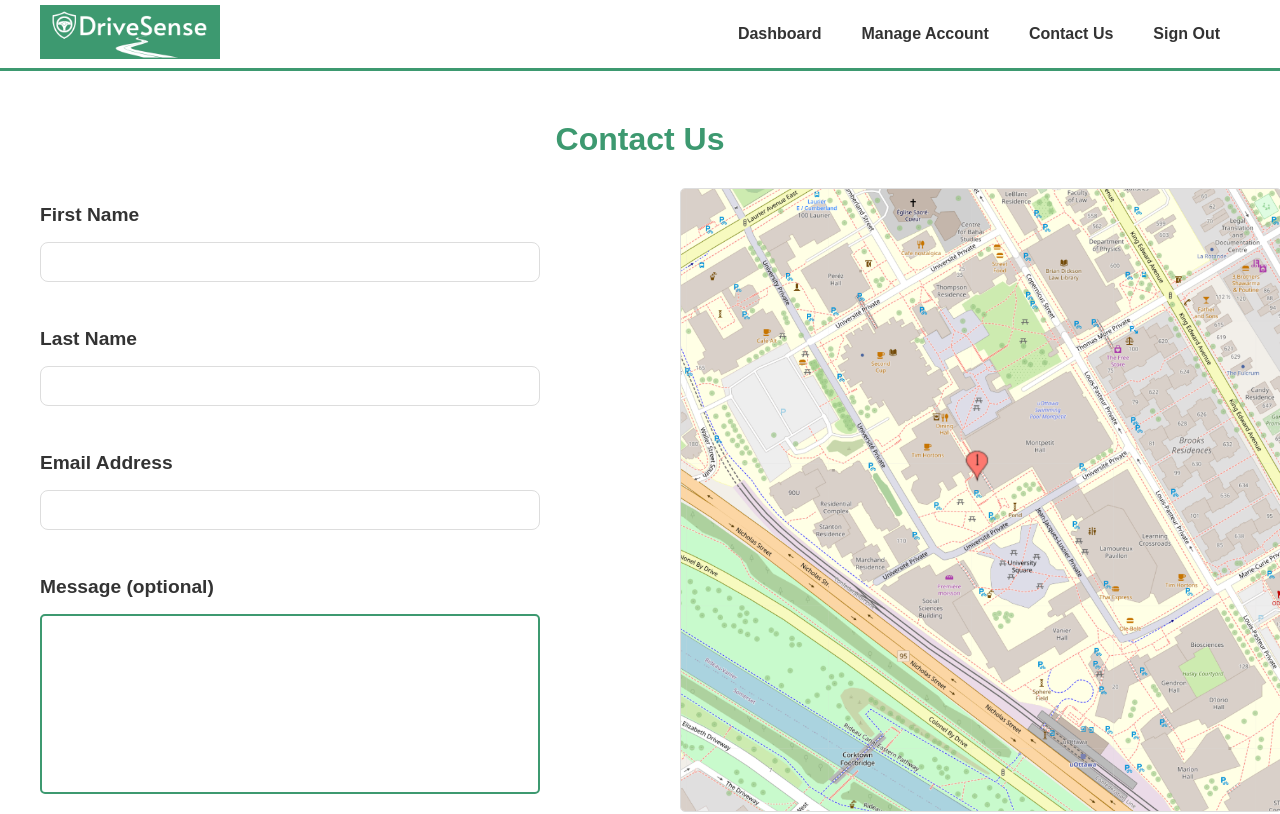
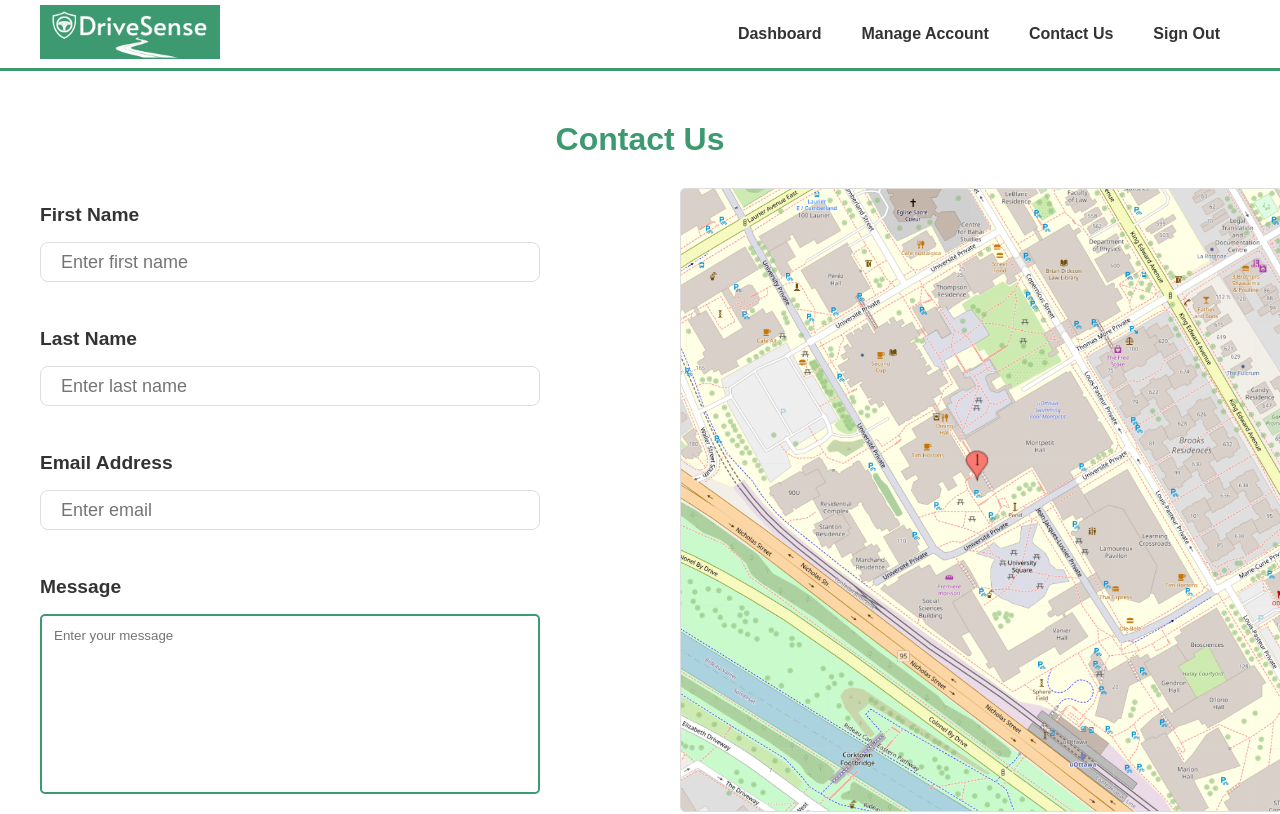
Before and after one commit to LockedIn-LTD/AdminDashboard-main, a React (Create React App) app: page /contactus in a window 1280 px wide. Shown: the top 814 px of the page. Built offline with nearby package versions, Linux system fonts and the light colour scheme.

Commit message:
slight style changes

```diff
--- a/package.json
+++ b/package.json
@@ -3,7 +3,9 @@
   "version": "0.1.0",
   "private": true,
   "dependencies": {
+    "@emailjs/browser": "^4.4.1",
     "cra-template": "1.2.0",
+    "emailjs": "^4.0.3",
     "react": "^19.0.0",
     "react-dom": "^19.0.0",
     "react-router-dom": "^7.1.5",
--- a/src/ContactUs.js
+++ b/src/ContactUs.js
@@ -1,10 +1,53 @@
-import React from "react";
-import { Link } from 'react-router-dom';
+import React, { useState } from "react";
 import "./index.css";
+import emailjs from "@emailjs/browser";
 import Navbar from './Navbar';
 
 const ContactUs = () => {
+    const [formData, setFormData] = useState({
+        firstName: "",
+        lastName: "",
+        email: "",
+        message: "",
+    });
+
+    const handleInputChange = (e) => {
+        const {name, value} = e.target;
+        setFormData({...formData, [name]:value});
+    };
+
+    const handleSubmit = (e) => {
+        e.preventDefault();
+
+        const timestamp = new Date().toLocaleString();
+
+        emailjs.send(
+            "service_njinhl9",
+            "template_1ukckea",
+            {
+                firstName: formData.firstName,
+                lastName: formData.lastName,
+                email: formData.email,
+                message: formData.message,
+                submission_time: timestamp,
+            },
+            "W1Nw1OI7HAbLg7rgS"
+        ).then(
+            (response) => {
+                console.log("Email sent successfully", response);
+                alert("Message sent successfully!");
+                //reset the form after submission
+                setFormData({firstName: "", lastName: "", email: "", message: "" });
+            },
+            (error) => {
+                console.error("Error sending email:", error);
+                alert("Failed to send message. Please try again.");
+            }
+        );
+    };
+
     return (
+
         <div className="contact-us-container">
             <Navbar />
             <div className="contact-content">
@@ -12,29 +55,56 @@ const ContactUs = () => {
 
                 <div className="contact-layout">
                     <div className="contact-form-section">
-                        <div className="contact-form">
+                        <form className="contact-form" onSubmit={handleSubmit}>
                             <div className="form-group">
                                 <h2>First Name</h2>
-                                <input type="text" />
+                                <input
+                                    type="text"
+                                    name="firstName"
+                                    value={formData.firstName}
+                                    onChange={handleInputChange}
+                                    placeholder="Enter first name"
+                                    required
+                                />
                             </div>
 
                             <div className="form-group">
                                 <h2>Last Name</h2>
-                                <input type="text" />
+                                <input
+                                    type="text"
+                                    name="lastName"
+                                    value={formData.lastName}
+                                    onChange={handleInputChange}
+                                    placeholder="Enter last name"
+                                    required
+                                />
                             </div>
 
                             <div className="form-group">
                                 <h2>Email Address</h2>
-                                <input type="email" />
+                                <input
+                                    type="email"
+                                    name="email"
+                                    value={formData.email}
+                                    onChange={handleInputChange}
+                                    placeholder="Enter email"
+                                    required
+                                />
                             </div>
 
                             <div className="form-group">
-                                <h2>Message (optional)</h2>
-                                <textarea></textarea>
+                                <h2>Message</h2>
+                                <textarea
+                                    name="message"
+                                    value={formData.message}
+                                    onChange={handleInputChange}
+                                    placeholder="Enter your message"
+                                    required>
+                                </textarea>
                             </div>
 
-                            <button className="send-button">Send Message</button>
-                        </div>
+                            <button className="send-button">Submit</button>
+                        </form>
                     </div>
 
                     <div className="map-section">
@@ -46,7 +116,7 @@ const ContactUs = () => {
                     <div className="contact-info-content">
                         <span>+1 (123) 456 7890</span>
                         <span>123 Apple St, Ottawa, ON, K1N 5N2</span>
-                        <span>Lockedin@gmail.com</span>
+                        <span>contactdrivesense@gmail.com</span>
                         <span>9:00 am - 5.00 pm</span>
                     </div>
                 </div>
--- a/src/EventLog.js
+++ b/src/EventLog.js
@@ -53,12 +53,12 @@ const EventLog = () => {
   const navigate = useNavigate();
   const [events, setEvents] = useState([]);
   const [expandedEvent, setExpandedEvent] = useState(null);
-  const [currentStats] = useState({
-    heartRate: "70 BPM",
+  const [currentStats, setCurrentStats] = useState({
+    heartRate: 70,
     heartRateStatus: "Good",
-    breathingRate: "42 BrPM",
+    breathingRate: 42,
     breathingRateStatus: "High",
-    speed: "30 Km/h",
+    speed: 30,
     speedStatus: "Mild"
   });
 
@@ -69,8 +69,48 @@ const EventLog = () => {
     setEvents(driverEvents);
   }, [driverName]);
 
+  useEffect(() => {
+    const updateStats = () => {
+      setCurrentStats((prevStats) => ({
+        heartRate: parseFloat(Math.max(60, //max ensures number does not drop below 60
+          Math.min(120, //min ensures number does not exceed 120
+            prevStats.heartRate + (Math.random() > 0.5 ? 1 : -1) * Math.random()*5)).toFixed(0)),
+        breathingRate: parseFloat(Math.max(30,
+          Math.min(60,
+            prevStats.breathingRate + (Math.random() > 0.5 ? 1 : -1)*Math.random() * 3)).toFixed(0)),
+        speed: parseFloat(Math.max(20,
+          Math.min(100,
+            prevStats.speed + (Math.random() > 0.5 ? 1 : -1) * Math.random() * 10)).toFixed(0)),
+      }));
+    };
+
+    const interval = setInterval(updateStats, 1000); //update every 1s
+
+    return () => clearInterval(interval);//clear when component unmounts
+  }, []);
+
   const toggleEvent = (eventId) => {
     setExpandedEvent(expandedEvent === eventId ? null : eventId);
+  };
+
+  const addEvent = () => {
+    //create new event object
+    const newEvent = {
+      id: events.length + 1, //generate unique ID
+      date: new Date().toLocaleDateString("en-US", {
+        month: "long",
+        day: "numeric",
+        year: "numeric",
+      }),
+      severity: "Mild",
+      heartRate: "80 BPM",
+      breathingRate: "50 BrPM",
+      vehicleSpeed: "60 Km/h",
+      wheelHoldTime: "1 minute",
+      hasClip: true,
+    };
+    //adds new event to end of list of events
+    setEvents([...events, newEvent]);
   };
 
   return (
@@ -94,7 +134,7 @@ const EventLog = () => {
             <div className="metrics-container">
               <div className="metric-card">
                 <h3>Heart Rate</h3>
-                <p className="metric-value">{currentStats.heartRate}</p>
+                <p className="metric-value">{currentStats.heartRate} BPM</p>
                 <div className="status-badge good">
                   {currentStats.heartRateStatus}
                 </div>
@@ -102,7 +142,7 @@ const EventLog = () => {
 
               <div className="metric-card">
                 <h3>Breathing Rate</h3>
-                <p className="metric-value">{currentStats.breathingRate}</p>
+                <p className="metric-value">{currentStats.breathingRate} BrPM</p>
                 <div className="status-badge high">
                   {currentStats.breathingRateStatus}
                 </div>
@@ -110,7 +150,7 @@ const EventLog = () => {
 
               <div className="metric-card">
                 <h3>Vehicle Speed</h3>
-                <p className="metric-value">{currentStats.speed}</p>
+                <p className="metric-value">{currentStats.speed} km/h</p>
                 <div className="status-badge mild">
                   {currentStats.speedStatus}
                 </div>
@@ -120,6 +160,9 @@ const EventLog = () => {
 
           <div className="events-section">
             <h2>Events</h2>
+            <button className="add-event-test-button" onClick={addEvent}>
+              Add Event
+            </button>
             {events.length > 0 ? (
               events.map(event => (
                 <div key={event.id} className="event-accordion">
--- a/src/ForgotPassword.js
+++ b/src/ForgotPassword.js
@@ -1,28 +1,70 @@
-import React from "react";
+import React, { useState } from "react";
 import { useNavigate, Link } from "react-router-dom";
+import emailjs from "@emailjs/browser";
 
 function ForgotPassword() {
-  const navigate = useNavigate(); // Hook for navigation
+  const navigate = useNavigate();
+  const [email, setEmail] = useState("");
 
-  const handleResetPassword = () => {
-    navigate("/");
+  const handleSubmit = (e) => {
+    e.preventDefault();
+
+    emailjs
+      .send(
+        "service_njinhl9",
+        "template_n9gqlzn",
+        { email: email },
+        "W1Nw1OI7HAbLg7rgS"
+      )
+      .then(
+        (response) => {
+          console.log("Password reset email sent successfully", response);
+          alert("A password reset link has been sent to your email.");
+          setEmail("");
+          navigate("/");
+        },
+        (error) => {
+          console.error("Error sending password reset email:", error);
+          alert("Failed to send password reset email. Please try again.");
+        }
+      );
   };
 
   return (
     <div className="login-container">
       <div className="login-logo">
-        <img src="/images/DriveSenseLogo_noBackground.png" alt="DriveSenseLogo" className="main-icon" />
+        <img
+          src="/images/DriveSenseLogo_noBackground.png"
+          alt="DriveSenseLogo"
+          className="main-icon"
+        />
       </div>
 
       <h2 className="forgot-password-title">Forgot Your Password?</h2>
-      <p className="forgot-password-subtext">Enter your email to receive a password reset link</p>
+      <p className="forgot-password-subtext">
+        Enter your email to receive a password reset link
+      </p>
 
-      <input type="email" placeholder="Email" className="login-input" />
+      {/* Form with display: contents to prevent layout shifts */}
+      <form onSubmit={handleSubmit} style={{ display: 'contents' }}>
+        <input
+          type="email"
+          placeholder="Email"
+          className="login-input"
+          value={email}
+          onChange={(e) => setEmail(e.target.value)}
+          required
+        />
 
-      <button className="login-button" onClick={handleResetPassword}>Reset Password</button>
+        <button type="submit" className="login-button">
+          Reset Password
+        </button>
+      </form>
 
       <p className="signup-text">
-        <Link to="/" className="forgot-password">Return to Sign In</Link>
+        <Link to="/" className="forgot-password">
+          Return to Sign In
+        </Link>
       </p>
     </div>
   );
--- a/src/index.css
+++ b/src/index.css
@@ -143,6 +143,8 @@ body {
   outline: none;
   border-color: #3D9970;
 }
+
+
 
 /* Driver Cards */
 .drivers-grid {
```
Also changed, not shown: src/Components/DriverCard.js (added, +36 -0 lines), 1 other file (tests, documents, lock files or other folders).
